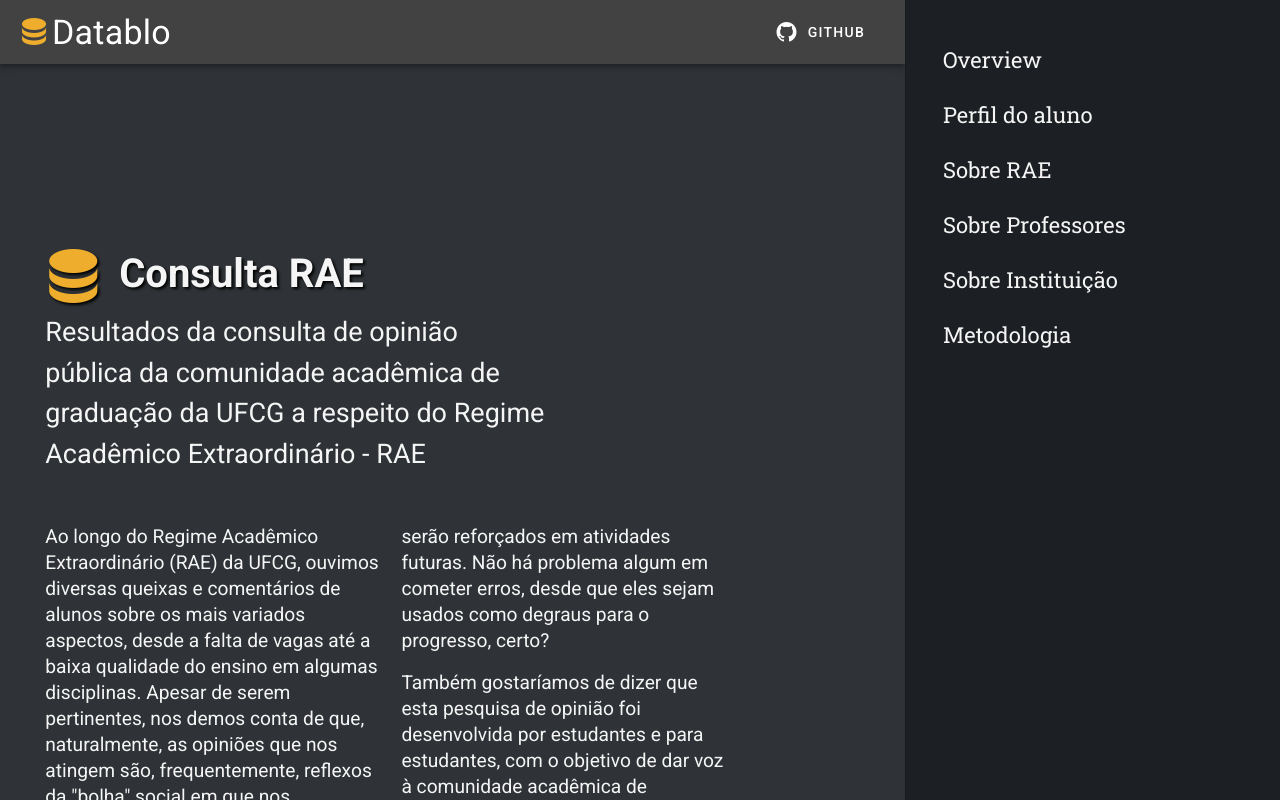
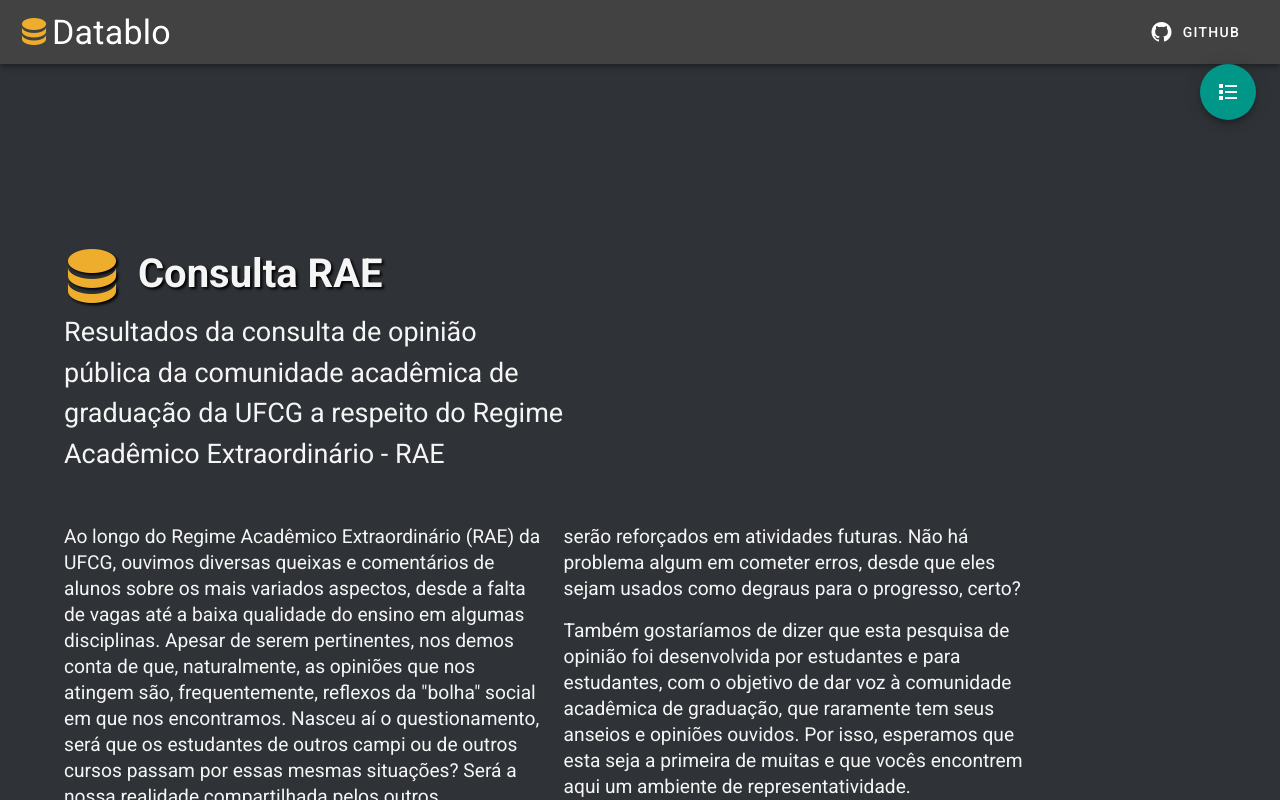
Before and after one commit to leleoveiga/datablo-vue, a Vue app: page / in a window 1280 px wide. Shown: the top 800 px of the page. Built offline with nearby package versions, Linux system fonts and the light colour scheme.

Commit message:
funcionou????????????

```diff
--- a/src/components/NavDrawer.vue
+++ b/src/components/NavDrawer.vue
@@ -14,7 +14,7 @@
 			</v-icon>
 		</v-btn>
 		<v-navigation-drawer
-			v-show="isMenuVisible(1000)"
+			v-model="menu"
 			class="pt-8"
 			app
 			clipped
@@ -188,7 +188,6 @@
 	}),
 	methods: {
 		scrollTo(id, offs) {
-			// console.log("click");
 			this.$vuetify.goTo(`#${id}`, {
 				duration: 500,
 				offset: offs ? offs : 0,
@@ -197,25 +196,25 @@
 			// var elmnt = document.getElementById(id);
 			// elmnt.scrollIntoView({ behavior: "smooth" });
 		},
-		isSmallerThan(value) {
-			if (this.$vuetify.breakpoint.width < value) {
-				// this.toggleMenu();
-				console.log("a tela eh pequena");
-				return true;
-			} else {
-				return false;
-			}
-		},
-		isMenuVisible(value) {
-			if (this.menu) {
-				console.log("menu eh true");
-				return true;
-			} else if (this.isSmallerThan(value)) {
-				return false;
-			} else {
-				return true;
-			}
-		},
+		// isSmallerThan(value) {
+		// 	if (this.$vuetify.breakpoint.width < value) {
+		// 		// this.toggleMenu();
+		// 		return true;
+		// 	} else {
+		// 		return false;
+		// 	}
+		// },
+		// isMenuVisible(value) {
+		// 	if (this.menu) {
+		// 		console.log("menu eh true");
+		// 		return true;
+		// 	} else if (this.isSmallerThan(value)) {
+		// 		console.log("a tela eh pequena");
+		// 		return false;
+		// 	} else {
+		// 		return true;
+		// 	}
+		// },
 	},
 };
 </script>
```
